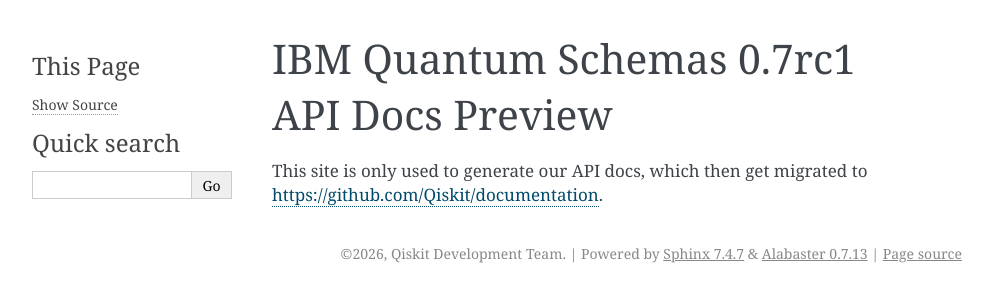
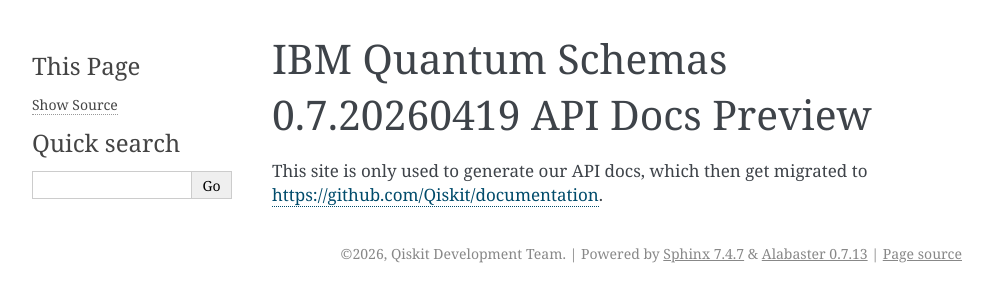
Before and after one commit to Qiskit/ibm-quantum-schemas, a Sphinx documentation site: the page built from docs/index.rst, in a window 1280 px wide. Shown: the top 302 px of the page, without its empty margins (148-1140 px from the left). Built offline with Sphinx 7.4.7, drawn with Linux system fonts in a browser that asks for light colours; formulas are drawn with MathJax 3.

Commit message:
Add changelog for release 0.7.20260419 (#144)

```diff
--- a/docs/conf.py
+++ b/docs/conf.py
@@ -29,7 +29,7 @@
 # The short X.Y version
 version = ""
 # The full version, including alpha/beta/rc tags
-release = "0.7rc1"
+release = "0.7.20260419"
 
 # -- General configuration ---------------------------------------------------
 
```
Also changed, not shown: CHANGELOG.md (+1 -1 lines).
